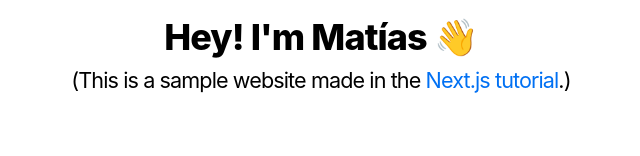
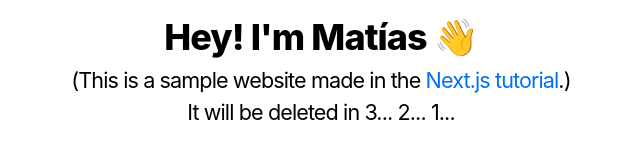
Before and after one commit to matiasbaldanza/nextjs-blog, a Next.js app: page / in a window 1280 px wide. Shown: the part 200-356 px from the top of the page, without its empty margins (319-959 px from the left). Built offline with nearby package versions, Linux system fonts and the light colour scheme.

Commit message:
test: make a small change to homepage to see if it updates automagically on Vercel

```diff
--- a/pages/index.js
+++ b/pages/index.js
@@ -31,6 +31,8 @@ export default function Home({ allPostsData }) {
             href="https://nextjs.org/learn"
             target="_blank"
           >Next.js tutorial</Link>.)
+          <br />
+          It will be deleted in 3... 2... 1...
         </p>
       </section>
       <section>
```
